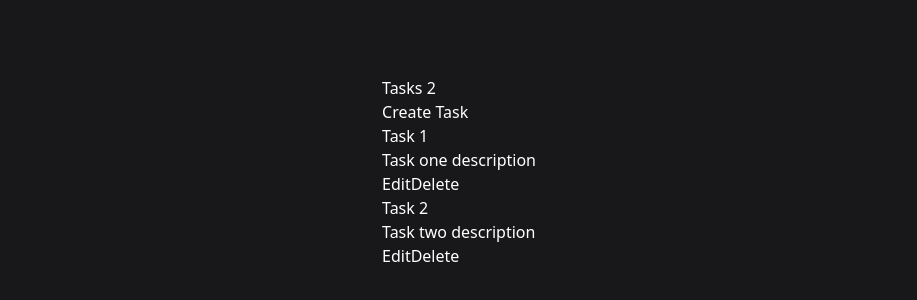
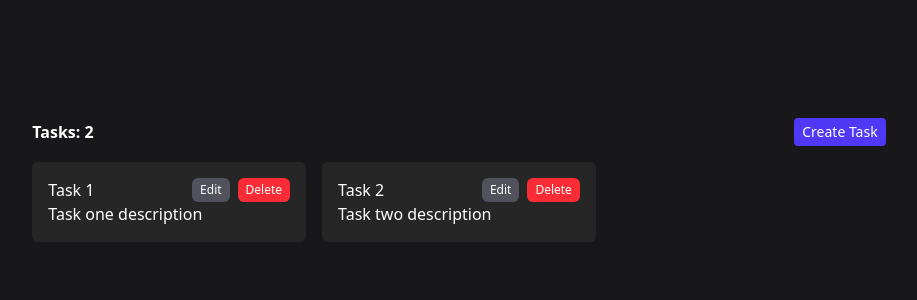
Before and after one commit to Pipeto84/redux-tasks, a React (Vite) app: page / in a window 1280 px wide. Shown: the part 228-528 px from the top of the page, without its empty margins (181-1098 px from the left). Built offline with nearby package versions, Linux system fonts and the light colour scheme.

Commit message:
TailwindCSS ready

```diff
--- a/src/components/TaskForm.jsx
+++ b/src/components/TaskForm.jsx
@@ -1,6 +1,6 @@
 import React, { useState, useEffect } from "react";
 import { useDispatch, useSelector } from "react-redux";
-import { addTask,editTask } from "../features/tasks/taskSlice";
+import { addTask, editTask } from "../features/tasks/taskSlice";
 import { v4 as uuid } from "uuid";
 import { useNavigate, useParams } from "react-router-dom";
 
@@ -37,27 +37,35 @@
     navigate("/");
   };
   useEffect(() => {
-    if (params) {
+    if (params.id) {
       setTask(tasks.find((task) => task.id === params.id));
     }
-  }, []);
+  }, [params.id, tasks]);
 
   return (
-    <form onSubmit={handleSubmit}>
+    <form onSubmit={handleSubmit} className="bg-zinc-800 max-w-sm p-4">
+      <label htmlFor="title" className="block text-xs font-bold mb-2">
+        Task:
+      </label>
       <input
         name="title"
         type="text"
-        placeholder="Title"
+        placeholder="Title..."
         onChange={handleChange}
         value={task.title}
+        className="w-full p-2 rounded-md bg-zinc-600 mb-2"
       />
+      <label htmlFor="description" className="block text-xs font-bold mb-2">
+        Description:
+      </label>
       <textarea
         name="description"
-        placeholder="Description"
+        placeholder="Description..."
         onChange={handleChange}
         value={task.description}
+        className="w-full p-2 rounded-md bg-zinc-600 mb-2"
       ></textarea>
-      <button>Save</button>
+      <button className="bg-indigo-600 px-2 py-1 rounded-md">Save</button>
     </form>
   );
 };
--- a/src/components/TaskList.jsx
+++ b/src/components/TaskList.jsx
@@ -9,19 +9,30 @@
     dispatch(deleteTask(id));
   };
   return (
-    <div>
-      <header>
-        <h1>Tasks {tasks.length}</h1>
-        <Link to="/create-task">Create Task</Link>
+    <div className="w-4/6">
+      <header className="flex justify-between items-center py-4">
+        <h1 className="font-bold">Tasks: {tasks.length}</h1>
+        <Link
+          to="/create-task"
+          className="bg-indigo-600 px-2 py-1 rounded-sm text-sm"
+        >
+          Create Task
+        </Link>
       </header>
-      {tasks.map((task) => (
-        <div key={task.id}>
-          <h3>{task.title}</h3>
-          <p>{task.description}</p>
-          <Link to={`/edit-task/${task.id}`}>Edit</Link>
-          <button onClick={() => handleDelete(task.id)}>Delete</button>
-        </div>
-      ))}
+      <div className="grid grid-cols-3 gap-4">
+        {tasks.map((task) => (
+          <div key={task.id} className="bg-neutral-800 p-4 rounded-md">
+            <header className="flex justify-between">
+              <h3>{task.title}</h3>
+              <div className="flex gap-x-2">
+                <Link to={`/edit-task/${task.id}`}className="bg-zinc-600 px-2 py-1 text-xs rounded-md">Edit</Link>
+                <button onClick={() => handleDelete(task.id)} className="bg-red-500 px-2 py-1 text-xs rounded-md ">Delete</button>
+              </div>
+            </header>
+            <p>{task.description}</p>
+          </div>
+        ))}
+      </div>
     </div>
   );
 };
```
